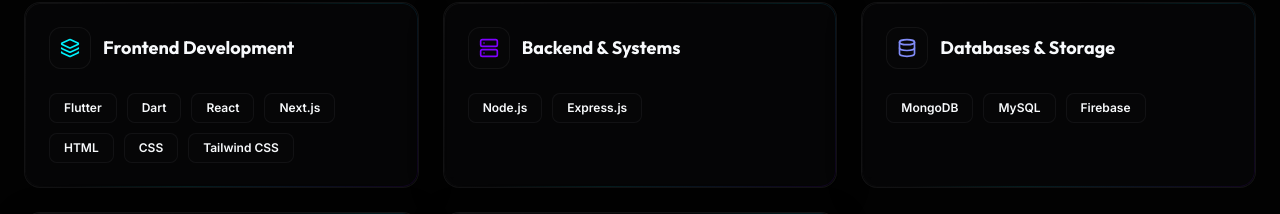
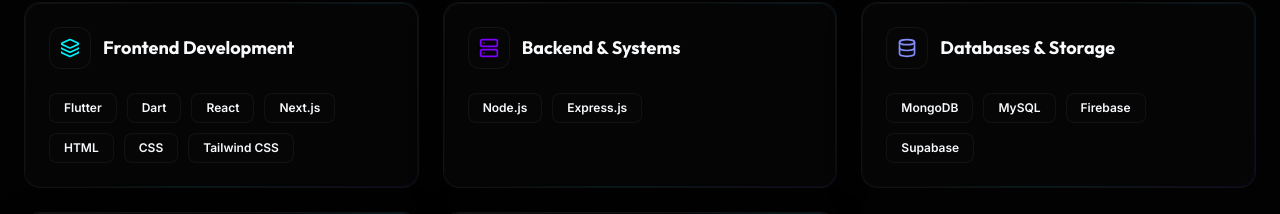
Before and after one commit to Mariobeats/portfolio_mohit, a Next.js app: page / in a window 1280 px wide. Shown: the part 6420-6634 px from the top of the page. Built offline with nearby package versions, Linux system fonts and the light colour scheme.

Commit message:
Add Supabase to Databases & Storage skills

```diff
--- a/src/components/Skills.tsx
+++ b/src/components/Skills.tsx
@@ -18,7 +18,7 @@
     {
       title: "Databases & Storage",
       icon: <Database className="w-5 h-5 text-indigo-400" />,
-      skills: ["MongoDB", "MySQL", "Firebase"],
+      skills: ["MongoDB", "MySQL", "Firebase", "Supabase" ],
     },
     {
       title: "Programming Languages",
```
